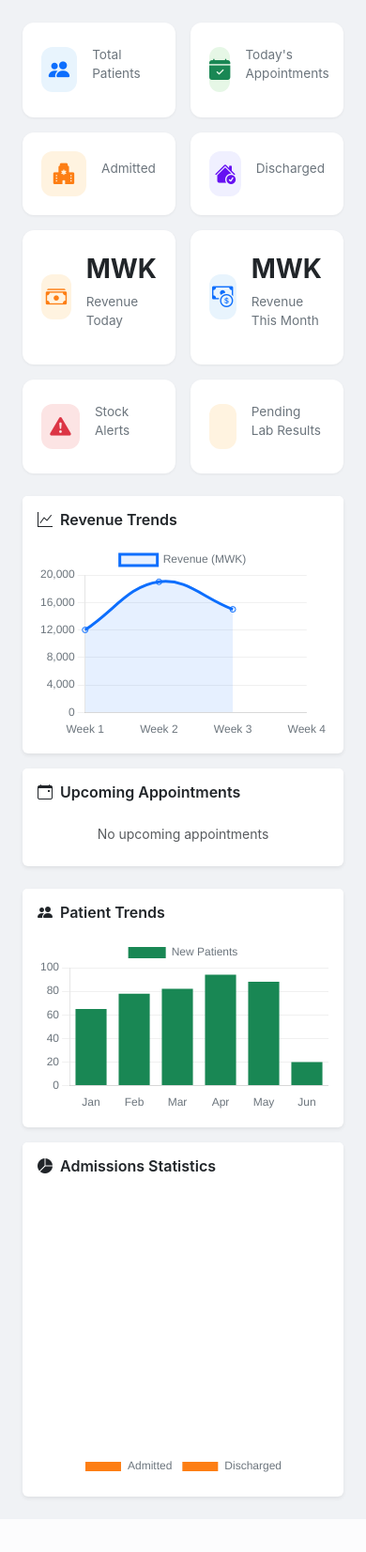
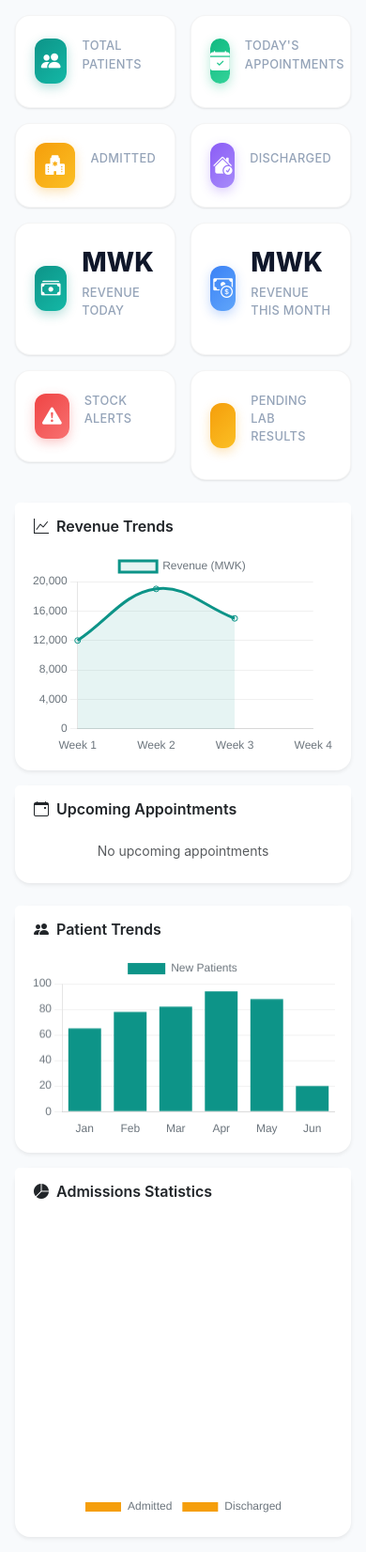
Before and after one commit to nkulawuamw-gif/hospital-managment, a Django app: template templates/dashboard/index.html in a window 390 px wide. Shown: the whole page at 94% size. Before the commit the page ends 1599 px from the top, so only its background shows below. Run offline with Django 5.2, Linux system fonts and the light colour scheme; the template is opened without the code that fills it, so the values that code supplies are empty; some libraries are stand-ins or nearby versions.

Commit message:
feat: redesign dashboard with modern teal theme, gradient icons, and beautiful login page

```diff
--- a/templates/base.html
+++ b/templates/base.html
@@ -10,15 +10,20 @@
     <link href="https://cdn.jsdelivr.net/npm/select2@4.1.0-rc.0/dist/css/select2.min.css" rel="stylesheet">
     <style>
         :root {
+            --primary: #0d9488;
+            --primary-light: #14b8a6;
+            --primary-dark: #0f766e;
+            --primary-glow: rgba(13, 148, 136, 0.15);
+            --accent: #f59e0b;
             --sidebar-width: 260px;
-            --sidebar-bg: #0d1b2a;
-            --sidebar-hover: #1b2d44;
-            --sidebar-active: #152238;
-            --topbar-height: 60px;
+            --sidebar-bg: linear-gradient(180deg, #0f172a 0%, #1e293b 100%);
+            --sidebar-hover: rgba(255,255,255,.08);
+            --sidebar-active: rgba(13, 148, 136, 0.2);
+            --topbar-height: 64px;
         }
         body {
             font-family: 'Inter', -apple-system, BlinkMacSystemFont, 'Segoe UI', Roboto, sans-serif;
-            background: #f0f2f5;
+            background: #f8fafc;
         }
         .sidebar {
             position: fixed;
@@ -80,67 +98,109 @@
         }
         .topbar {
             height: var(--topbar-height);
-            background: #fff;
-            border-bottom: 1px solid #e9ecef;
+            background: rgba(255,255,255,.85);
+            backdrop-filter: blur(12px);
+            -webkit-backdrop-filter: blur(12px);
+            border-bottom: 1px solid rgba(0,0,0,.06);
             display: flex;
             align-items: center;
             justify-content: space-between;
-            padding: 0 1.5rem;
+            padding: 0 1.75rem;
             position: sticky;
             top: 0;
             z-index: 999;
         }
         .topbar-left { display: flex; align-items: center; gap: 1rem; }
-        .topbar-right { display: flex; align-items: center; gap: 1rem; }
-        .back-btn { color: #495057; transition: all .15s; }
-        .back-btn:hover { background: #e9ecef; color: #0d6efd; transform: translateX(-2px); }
+        .topbar-right { display: flex; align-items: center; gap: .75rem; }
+        .back-btn {
+            color: #64748b;
+            width: 36px; height: 36px;
+            display: inline-flex; align-items: center; justify-content: center;
+            border-radius: .5rem;
+            transition: all .2s;
+            border: none; background: transparent;
+        }
+        .back-btn:hover { background: #f1f5f9; color: var(--primary); transform: translateX(-2px); }
         .sidebar-toggle {
             display: none;
             background: none;
             border: none;
             font-size: 1.3rem;
-            color: #495057;
+            color: #475569;
             cursor: pointer;
         }
-        .page-content { padding: 1.5rem; }
+        .page-content { padding: 1.5rem 1.75rem; }
         .stat-card {
             background: #fff;
-            border-radius: .75rem;
+            border-radius: 1rem;
             padding: 1.25rem;
-            box-shadow: 0 1px 3px rgba(0,0,0,.06);
-            transition: transform .2s;
+            box-shadow: 0 1px 3px rgba(0,0,0,.04), 0 1px 2px rgba(0,0,0,.06);
+            transition: all .25s;
+            border: 1px solid rgba(0,0,0,.04);
+            position: relative;
+            overflow: hidden;
         }
-        .stat-card:hover { transform: translateY(-2px); }
+        .stat-card::before {
+            content: '';
+            position: absolute;
+            top: 0; left: 0;
+            width: 100%; height: 3px;
+            background: var(--primary);
+            opacity: 0;
+            transition: opacity .25s;
+        }
+        .stat-card:hover {
+            transform: translateY(-4px);
+            box-shadow: 0 12px 24px rgba(0,0,0,.08);
+            border-color: rgba(13, 148, 136, 0.1);
+        }
+        .stat-card:hover::before { opacity: 1; }
         .stat-card .stat-icon {
             width: 48px; height: 48px;
             border-radius: 12px;
             display: flex;
             align-items: center;
             justify-content: center;
-            font-size: 1.4rem;
+            font-size: 1.3rem;
         }
-        .stat-card .stat-value { font-size: 1.75rem; font-weight: 700; margin-bottom: 0; }
-        .stat-card .stat-label { font-size: .85rem; color: #6c757d; margin-top: .25rem; }
+        .stat-card .stat-value { font-size: 1.75rem; font-weight: 800; margin-bottom: 0; color: #0f172a; }
+        .stat-card .stat-label { font-size: .8rem; color: #94a3b8; margin-top: .15rem; font-weight: 500; text-transform: uppercase; letter-spacing: .3px; }
         @media (max-width: 768px) {
             .sidebar { transform: translateX(-100%); }
             .sidebar.show { transform: translateX(0); }
             .main-content { margin-left: 0; }
             .sidebar-toggle { display: block; }
+            .page-content { padding: 1rem; }
         }
         .btn-icon { width: 36px; height: 36px; padding: 0; display: inline-flex; align-items: center; justify-content: center; border-radius: .5rem; }
         .avatar {
-            width: 36px; height: 36px; border-radius: 50%;
-            background: #e9ecef; display: flex; align-items: center; justify-content: center;
-            font-weight: 600; font-size: .9rem; color: #495057;
+            width: 38px; height: 38px; border-radius: 50%;
+            background: linear-gradient(135deg, var(--primary-light), var(--primary-dark));
+            display: flex; align-items: center; justify-content: center;
+            font-weight: 700; font-size: .85rem; color: #fff;
+            box-shadow: 0 2px 8px rgba(13, 148, 136, 0.25);
         }
         .badge-notif {
-            position: absolute; top: -2px; right: -4px;
+            position: absolute; top: -3px; right: -4px;
             font-size: .6rem; padding: 2px 5px;
         }
-        [data-bs-theme="dark"] body { background: #1a1d23; color: #e9ecef; }
-        [data-bs-theme="dark"] .topbar { background: #212529; border-color: #343a40; color: #e9ecef; }
-        [data-bs-theme="dark"] .stat-card { background: #212529; }
-        [data-bs-theme="dark"] .table { color: #e9ecef; }
+        .card {
+            border-radius: 1rem;
+            border: 1px solid rgba(0,0,0,.04);
+            box-shadow: 0 1px 3px rgba(0,0,0,.04);
+        }
+        .card-header {
+            padding: 1.25rem 1.25rem 0;
+        }
+        [data-bs-theme="dark"] body { background: #0f172a; color: #e2e8f0; }
+        [data-bs-theme="dark"] .topbar { background: rgba(30, 41, 59, .85); backdrop-filter: blur(12px); border-color: rgba(255,255,255,.06); }
+        [data-bs-theme="dark"] .topbar .fw-semibold { color: #e2e8f0; }
+        [data-bs-theme="dark"] .stat-card { background: #1e293b; border-color: rgba(255,255,255,.04); }
+        [data-bs-theme="dark"] .stat-card .stat-value { color: #f1f5f9; }
+        [data-bs-theme="dark"] .card { background: #1e293b; border-color: rgba(255,255,255,.04); }
+        [data-bs-theme="dark"] .card-header { background: transparent; }
+        [data-bs-theme="dark"] .table { color: #e2e8f0; }
+        [data-bs-theme="dark"] .list-group-item { background: #1e293b; border-color: rgba(255,255,255,.06); }
     </style>
     {% block extra_css %}{% endblock %}
 </head>
--- a/templates/dashboard/index.html
+++ b/templates/dashboard/index.html
@@ -8,7 +8,7 @@
     <div class="col-6 col-md-4 col-lg-3">
         <div class="stat-card">
             <div class="d-flex align-items-center gap-3">
-                <div class="stat-icon" style="background: #e8f4fd; color: #0d6efd;">
+                <div class="stat-icon" style="background: linear-gradient(135deg, #0d9488, #14b8a6); color: #fff; box-shadow: 0 4px 12px rgba(13,148,136,.3);">
                     <i class="bi bi-people-fill"></i>
                 </div>
                 <div>
@@ -21,7 +21,7 @@
     <div class="col-6 col-md-4 col-lg-3">
         <div class="stat-card">
             <div class="d-flex align-items-center gap-3">
-                <div class="stat-icon" style="background: #e6f7e6; color: #198754;">
+                <div class="stat-icon" style="background: linear-gradient(135deg, #10b981, #34d399); color: #fff; box-shadow: 0 4px 12px rgba(16,185,129,.3);">
                     <i class="bi bi-calendar-check-fill"></i>
                 </div>
                 <div>
@@ -34,7 +34,7 @@
     <div class="col-6 col-md-4 col-lg-3">
         <div class="stat-card">
             <div class="d-flex align-items-center gap-3">
-                <div class="stat-icon" style="background: #fff3e0; color: #fd7e14;">
+                <div class="stat-icon" style="background: linear-gradient(135deg, #f59e0b, #fbbf24); color: #fff; box-shadow: 0 4px 12px rgba(245,158,11,.3);">
                     <i class="bi bi-hospital-fill"></i>
                 </div>
                 <div>
@@ -47,7 +47,7 @@
     <div class="col-6 col-md-4 col-lg-3">
         <div class="stat-card">
             <div class="d-flex align-items-center gap-3">
-                <div class="stat-icon" style="background: #f0f0ff; color: #6610f2;">
+                <div class="stat-icon" style="background: linear-gradient(135deg, #8b5cf6, #a78bfa); color: #fff; box-shadow: 0 4px 12px rgba(139,92,246,.3);">
                     <i class="bi bi-house-check-fill"></i>
                 </div>
                 <div>
@@ -60,7 +60,7 @@
     <div class="col-6 col-md-4 col-lg-3">
         <div class="stat-card">
             <div class="d-flex align-items-center gap-3">
-                <div class="stat-icon" style="background: #fff3e0; color: #fd7e14;">
+                <div class="stat-icon" style="background: linear-gradient(135deg, #0d9488, #14b8a6); color: #fff; box-shadow: 0 4px 12px rgba(13,148,136,.3);">
                     <i class="bi bi-cash-stack"></i>
                 </div>
                 <div>
@@ -73,7 +73,7 @@
     <div class="col-6 col-md-4 col-lg-3">
         <div class="stat-card">
             <div class="d-flex align-items-center gap-3">
-                <div class="stat-icon" style="background: #e8f4fd; color: #0d6efd;">
+                <div class="stat-icon" style="background: linear-gradient(135deg, #3b82f6, #60a5fa); color: #fff; box-shadow: 0 4px 12px rgba(59,130,246,.3);">
                     <i class="bi bi-cash-coin"></i>
                 </div>
                 <div>
@@ -86,7 +86,7 @@
     <div class="col-6 col-md-4 col-lg-3">
         <div class="stat-card">
             <div class="d-flex align-items-center gap-3">
-                <div class="stat-icon" style="background: #fce4e4; color: #dc3545;">
+                <div class="stat-icon" style="background: linear-gradient(135deg, #ef4444, #f87171); color: #fff; box-shadow: 0 4px 12px rgba(239,68,68,.3);">
                     <i class="bi bi-exclamation-triangle-fill"></i>
                 </div>
                 <div>
@@ -99,7 +99,7 @@
     <div class="col-6 col-md-4 col-lg-3">
         <div class="stat-card">
             <div class="d-flex align-items-center gap-3">
-                <div class="stat-icon" style="background: #fff3e0; color: #fd7e14;">
+                <div class="stat-icon" style="background: linear-gradient(135deg, #f59e0b, #fbbf24); color: #fff; box-shadow: 0 4px 12px rgba(245,158,11,.3);">
                     <i class="bi bi-flask-fill"></i>
                 </div>
                 <div>
@@ -191,8 +191,8 @@ new Chart(document.getElementById('revenueChart'), {
         datasets: [{
             label: 'Revenue (MWK)',
             data: [12000, 19000, 15000, {{ revenue_month|floatformat:0 }}],
-            borderColor: '#0d6efd',
-            backgroundColor: 'rgba(13,110,253,.1)',
+            borderColor: '#0d9488',
+            backgroundColor: 'rgba(13,148,136,.1)',
             fill: true,
             tension: .4
         }]
@@ -211,7 +211,7 @@ new Chart(document.getElementById('patientChart'), {
         datasets: [{
             label: 'New Patients',
             data: [65, 78, 82, 94, 88, {{ patient_count|slice:':3'|length|default:20 }}],
-            backgroundColor: '#198754'
+            backgroundColor: '#0d9488'
         }]
     },
     options: {
@@ -227,7 +227,7 @@ new Chart(document.getElementById('admissionChart'), {
         labels: ['Admitted', 'Discharged'],
         datasets: [{
             data: [{{ admitted }}, {{ discharged }}],
-            backgroundColor: ['#fd7e14', '#198754']
+            backgroundColor: ['#f59e0b', '#0d9488']
         }]
     },
     options: {
```
Also changed, not shown: other parts of templates/base.html (+27 -14 lines), templates/registration/login.html (+75 -24 lines).
